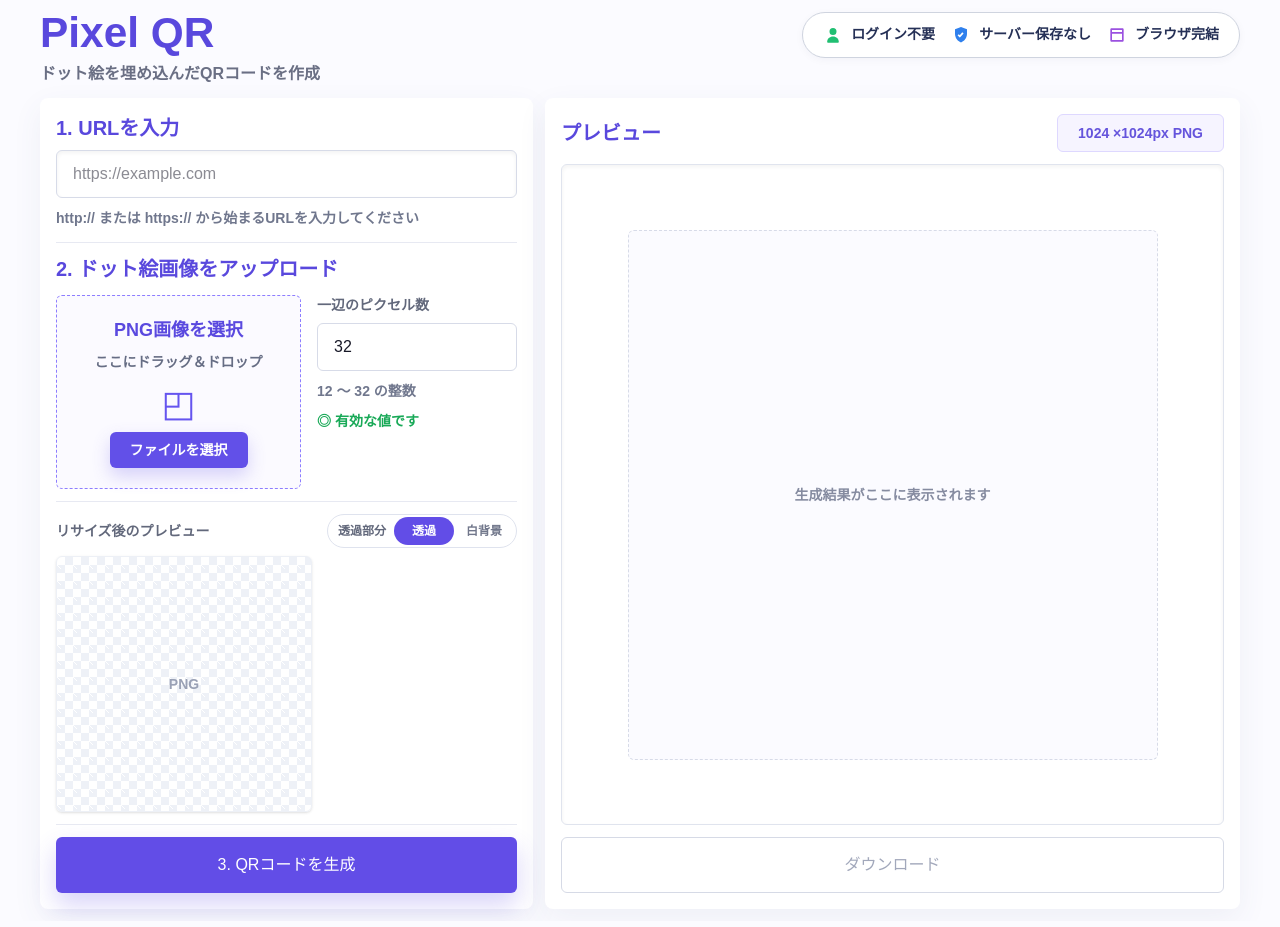
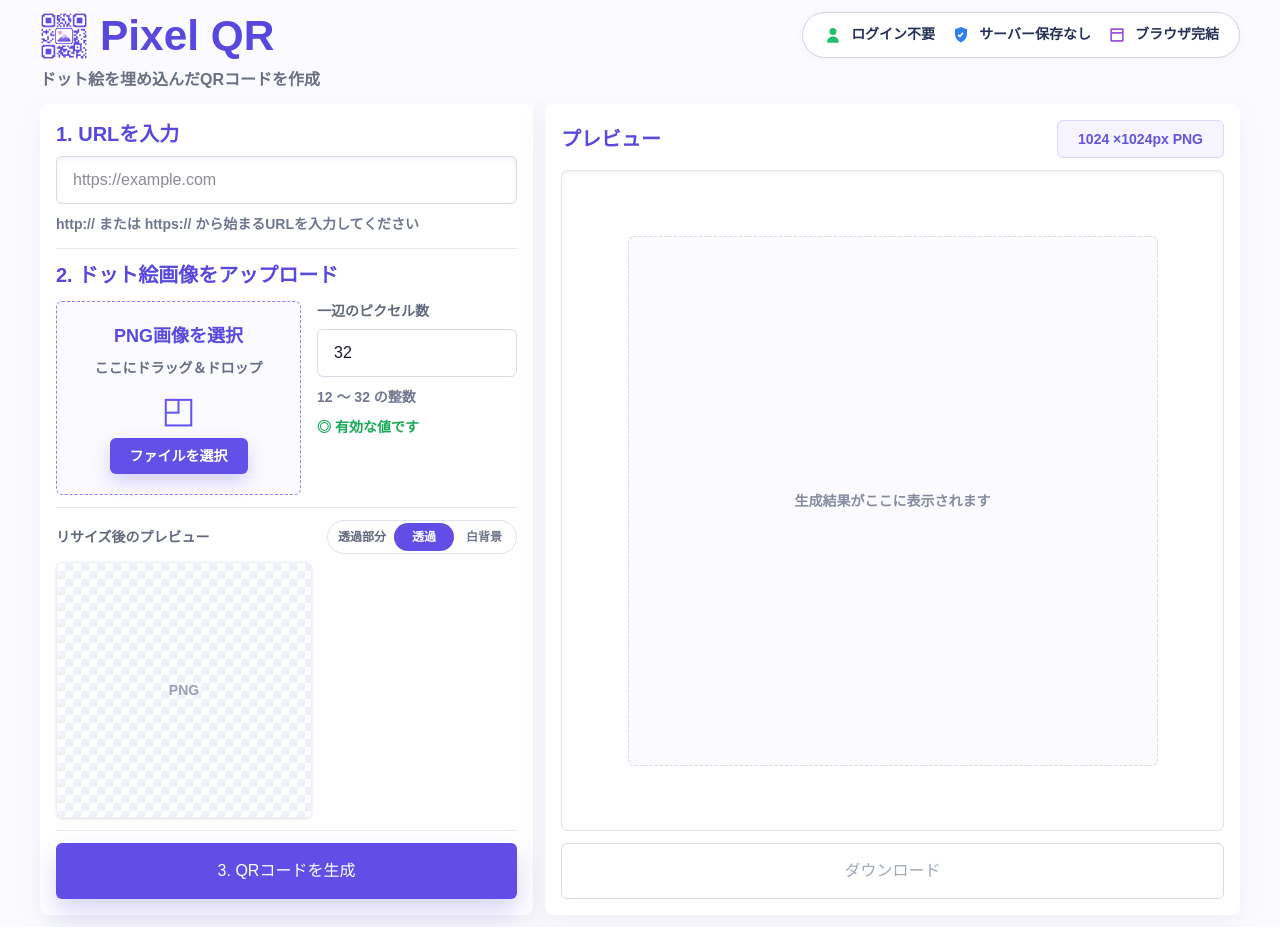
Before and after one commit to umeneru/pixel-qr, a Next.js app in the folder frontend/: page / in a window 1280 px wide. Built offline with nearby package versions, Linux system fonts and the light colour scheme; a web font is replaced by a local one.

Commit message:
feat: add logo image and update header layout for improved branding

```diff
--- a/frontend/app/page.tsx
+++ b/frontend/app/page.tsx
@@ -1,3 +1,5 @@
+import Image from "next/image";
+
 import { PixelQrForm } from "@/components/pixel-qr-form";
 
 export default function Home() {
@@ -7,9 +9,18 @@ export default function Home() {
         <header className="pb-3">
           <div className="flex items-start justify-between gap-4">
             <div className="min-w-0">
-              <h1 className="pixel-title text-[2rem] font-black leading-none text-[#5948dd] sm:text-[2.65rem]">
-                Pixel QR
-              </h1>
+              <div className="flex items-center gap-3">
+                <Image
+                  src="/images/logo.png"
+                  alt=""
+                  width={48}
+                  height={48}
+                  className="hidden size-10 shrink-0 object-contain sm:block sm:size-12"
+                />
+                <h1 className="pixel-title text-[2rem] font-black leading-none text-[#5948dd] sm:text-[2.65rem]">
+                  Pixel QR
+                </h1>
+              </div>
               <p className="mt-2 text-sm font-semibold text-[#6a6f84] sm:text-base">
                 ドット絵を埋め込んだQRコードを作成
               </p>
```
Also changed, not shown: frontend/public/images/logo.png (added), 1 other file (tests, documents, lock files or other folders).
